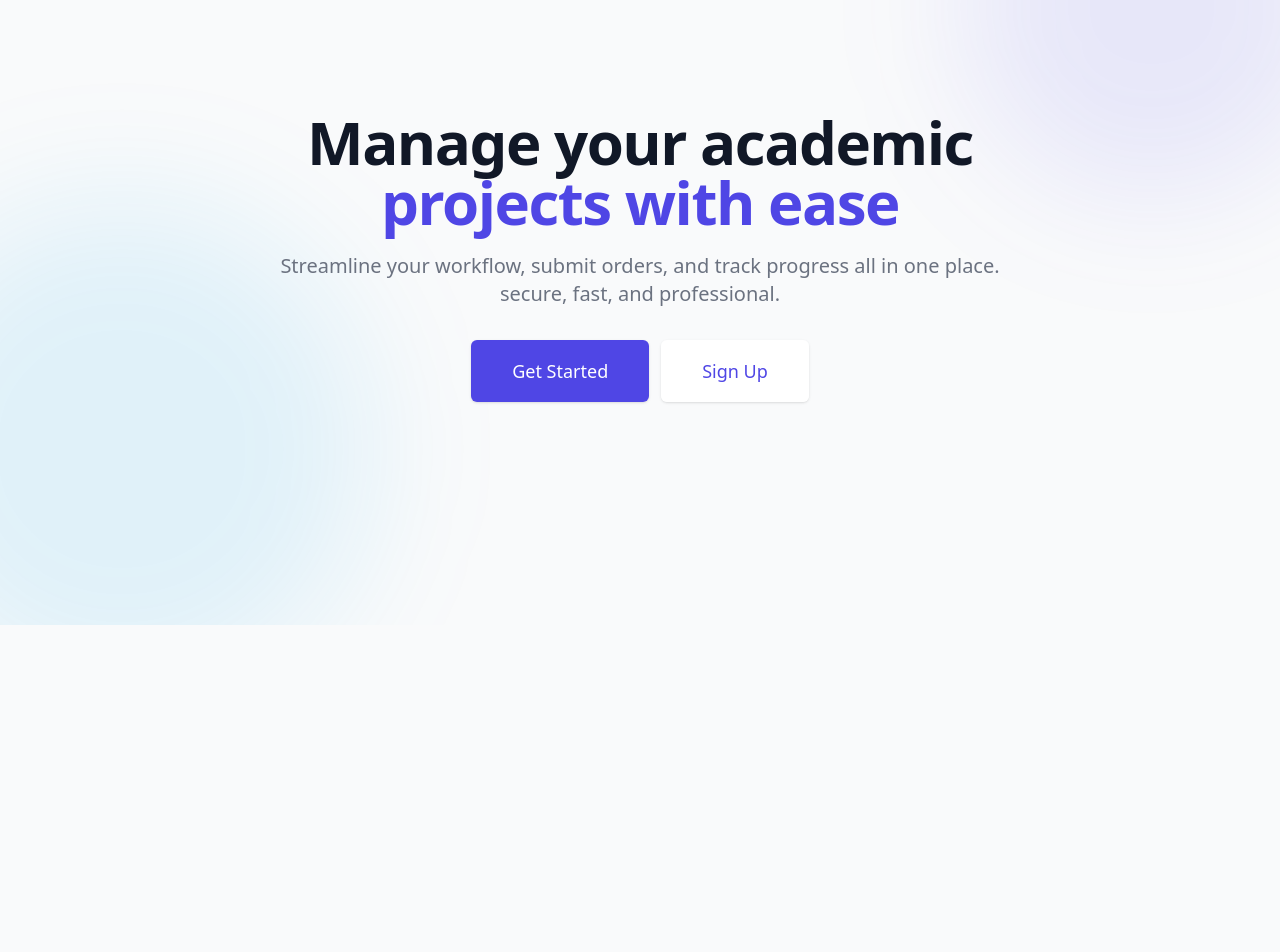
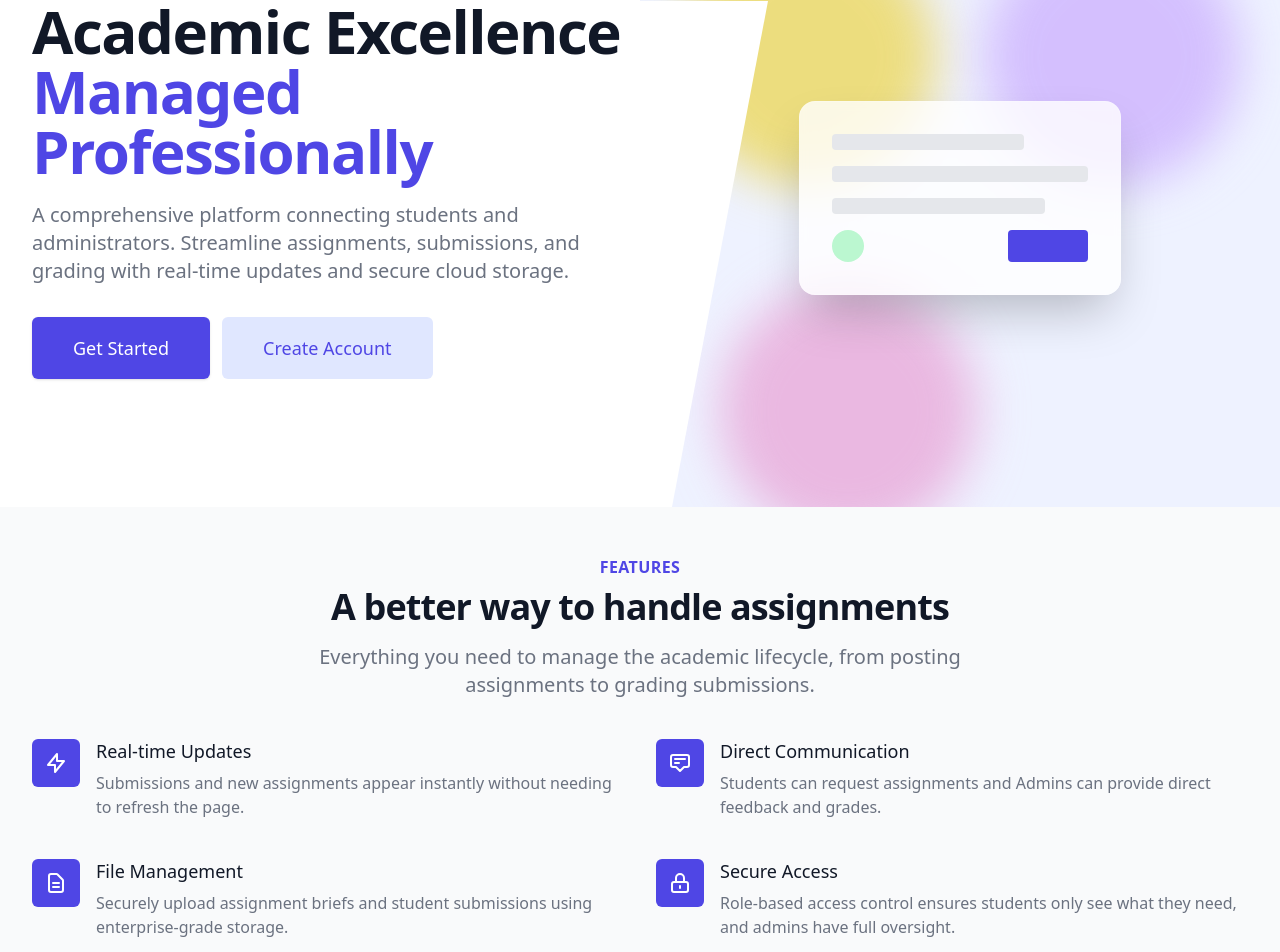
Before and after one commit to CodeWithGeorg/Academic, a React (Vite) app: page /#/ in a window 1280 px wide. Shown: the part 175-1127 px from the top of the page. Before the commit the page ends 800 px from the top, so only its background shows below. Built offline with nearby package versions, Linux system fonts and the light colour scheme; no server answers.

Commit message:
modify home

```diff
--- a/pages/Home.tsx
+++ b/pages/Home.tsx
@@ -15,23 +15,31 @@ const Home: React.FC = () => {
   }
 
   return (
-    <div className="min-h-[calc(100vh-64px)] bg-gray-50 flex flex-col justify-center relative overflow-hidden">
-        {/* Abstract Background Shapes */}
-        <div className="absolute top-0 left-0 w-full h-full overflow-hidden z-0">
-            <div className="absolute top-[-10%] right-[-5%] w-96 h-96 rounded-full bg-primary/10 blur-3xl"></div>
-            <div className="absolute bottom-[-10%] left-[-10%] w-[500px] h-[500px] rounded-full bg-accent/10 blur-3xl"></div>
-        </div>
+    <div className="flex-grow flex flex-col">
+      {/* Hero Section */}
+      <div className="relative bg-white overflow-hidden">
+        <div className="max-w-7xl mx-auto">
+          <div className="relative z-10 pb-8 bg-white sm:pb-16 md:pb-20 lg:max-w-2xl lg:w-full lg:pb-28 xl:pb-32">
+            <svg
+              className="hidden lg:block absolute right-0 inset-y-0 h-full w-48 text-white transform translate-x-1/2"
+              fill="currentColor"
+              viewBox="0 0 100 100"
+              preserveAspectRatio="none"
+              aria-hidden="true"
+            >
+              <polygon points="50,0 100,0 50,100 0,100" />
+            </svg>
 
-      <div className="max-w-7xl mx-auto px-4 sm:px-6 lg:px-8 relative z-10">
-        <div className="text-center">
+            <main className="mt-10 mx-auto max-w-7xl px-4 sm:mt-12 sm:px-6 md:mt-16 lg:mt-20 lg:px-8 xl:mt-28">
+              <div className="sm:text-center lg:text-left">
                 <h1 className="text-4xl tracking-tight font-extrabold text-gray-900 sm:text-5xl md:text-6xl">
-            <span className="block">Manage your academic</span>
-            <span className="block text-primary">projects with ease</span>
+                  <span className="block xl:inline">Academic Excellence</span>{' '}
+                  <span className="block text-primary xl:inline">Managed Professionally</span>
                 </h1>
-          <p className="mt-3 max-w-md mx-auto text-base text-gray-500 sm:text-lg md:mt-5 md:text-xl md:max-w-3xl">
-            Streamline your workflow, submit orders, and track progress all in one place. secure, fast, and professional.
+                <p className="mt-3 text-base text-gray-500 sm:mt-5 sm:text-lg sm:max-w-xl sm:mx-auto md:mt-5 md:text-xl lg:mx-0">
+                  A comprehensive platform connecting students and administrators. Streamline assignments, submissions, and grading with real-time updates and secure cloud storage.
                 </p>
-          <div className="mt-5 max-w-md mx-auto sm:flex sm:justify-center md:mt-8">
+                <div className="mt-5 sm:mt-8 sm:flex sm:justify-center lg:justify-start">
                   <div className="rounded-md shadow">
                     <Link
                       to={ctaLink}
@@ -41,15 +49,116 @@ const Home: React.FC = () => {
                     </Link>
                   </div>
                   {!user && (
-                <div className="mt-3 rounded-md shadow sm:mt-0 sm:ml-3">
+                    <div className="mt-3 sm:mt-0 sm:ml-3">
                       <Link
                         to="/signup"
-                    className="w-full flex items-center justify-center px-8 py-3 border border-transparent text-base font-medium rounded-md text-primary bg-white hover:bg-gray-50 md:py-4 md:text-lg md:px-10"
+                        className="w-full flex items-center justify-center px-8 py-3 border border-transparent text-base font-medium rounded-md text-primary bg-indigo-100 hover:bg-indigo-200 md:py-4 md:text-lg md:px-10"
                       >
-                    Sign Up
+                        Create Account
                       </Link>
                     </div>
                   )}
+                </div>
+              </div>
+            </main>
+          </div>
+        </div>
+        <div className="lg:absolute lg:inset-y-0 lg:right-0 lg:w-1/2 bg-gray-50">
+          <div className="h-56 w-full object-cover sm:h-72 md:h-96 lg:w-full lg:h-full flex items-center justify-center bg-indigo-50">
+               {/* Abstract Graphic representing the platform */}
+               <div className="relative w-full h-full overflow-hidden">
+                    <div className="absolute top-10 right-10 w-64 h-64 bg-purple-300 rounded-full mix-blend-multiply filter blur-xl opacity-70 animate-blob"></div>
+                    <div className="absolute top-10 left-10 w-64 h-64 bg-yellow-300 rounded-full mix-blend-multiply filter blur-xl opacity-70 animate-blob animation-delay-2000"></div>
+                    <div className="absolute -bottom-8 left-20 w-64 h-64 bg-pink-300 rounded-full mix-blend-multiply filter blur-xl opacity-70 animate-blob animation-delay-4000"></div>
+                    <div className="relative z-10 flex items-center justify-center h-full">
+                        <div className="bg-white/80 backdrop-blur-sm p-8 rounded-2xl shadow-2xl border border-white/20">
+                            <div className="space-y-4 w-64">
+                                <div className="h-4 bg-gray-200 rounded w-3/4"></div>
+                                <div className="h-4 bg-gray-200 rounded"></div>
+                                <div className="h-4 bg-gray-200 rounded w-5/6"></div>
+                                <div className="flex justify-between mt-4">
+                                    <div className="h-8 w-8 bg-green-200 rounded-full"></div>
+                                    <div className="h-8 w-20 bg-primary rounded"></div>
+                                </div>
+                            </div>
+                        </div>
+                    </div>
+               </div>
+          </div>
+        </div>
+      </div>
+
+      {/* Features Section */}
+      <div className="py-12 bg-gray-50">
+        <div className="max-w-7xl mx-auto px-4 sm:px-6 lg:px-8">
+          <div className="lg:text-center">
+            <h2 className="text-base text-primary font-semibold tracking-wide uppercase">Features</h2>
+            <p className="mt-2 text-3xl leading-8 font-extrabold tracking-tight text-gray-900 sm:text-4xl">
+              A better way to handle assignments
+            </p>
+            <p className="mt-4 max-w-2xl text-xl text-gray-500 lg:mx-auto">
+              Everything you need to manage the academic lifecycle, from posting assignments to grading submissions.
+            </p>
+          </div>
+
+          <div className="mt-10">
+            <dl className="space-y-10 md:space-y-0 md:grid md:grid-cols-2 md:gap-x-8 md:gap-y-10">
+              <div className="relative">
+                <dt>
+                  <div className="absolute flex items-center justify-center h-12 w-12 rounded-md bg-primary text-white">
+                    <svg className="h-6 w-6" fill="none" viewBox="0 0 24 24" stroke="currentColor">
+                      <path strokeLinecap="round" strokeLinejoin="round" strokeWidth={2} d="M13 10V3L4 14h7v7l9-11h-7z" />
+                    </svg>
+                  </div>
+                  <p className="ml-16 text-lg leading-6 font-medium text-gray-900">Real-time Updates</p>
+                </dt>
+                <dd className="mt-2 ml-16 text-base text-gray-500">
+                  Submissions and new assignments appear instantly without needing to refresh the page.
+                </dd>
+              </div>
+
+              <div className="relative">
+                <dt>
+                  <div className="absolute flex items-center justify-center h-12 w-12 rounded-md bg-primary text-white">
+                    <svg className="h-6 w-6" fill="none" viewBox="0 0 24 24" stroke="currentColor">
+                      <path strokeLinecap="round" strokeLinejoin="round" strokeWidth={2} d="M7 8h10M7 12h4m1 8l-4-4H5a2 2 0 01-2-2V6a2 2 0 012-2h14a2 2 0 012 2v8a2 2 0 01-2 2h-3l-4 4z" />
+                    </svg>
+                  </div>
+                  <p className="ml-16 text-lg leading-6 font-medium text-gray-900">Direct Communication</p>
+                </dt>
+                <dd className="mt-2 ml-16 text-base text-gray-500">
+                  Students can request assignments and Admins can provide direct feedback and grades.
+                </dd>
+              </div>
+
+              <div className="relative">
+                <dt>
+                  <div className="absolute flex items-center justify-center h-12 w-12 rounded-md bg-primary text-white">
+                    <svg className="h-6 w-6" fill="none" viewBox="0 0 24 24" stroke="currentColor">
+                      <path strokeLinecap="round" strokeLinejoin="round" strokeWidth={2} d="M9 12h6m-6 4h6m2 5H7a2 2 0 01-2-2V5a2 2 0 012-2h5.586a1 1 0 01.707.293l5.414 5.414a1 1 0 01.293.707V19a2 2 0 01-2 2z" />
+                    </svg>
+                  </div>
+                  <p className="ml-16 text-lg leading-6 font-medium text-gray-900">File Management</p>
+                </dt>
+                <dd className="mt-2 ml-16 text-base text-gray-500">
+                  Securely upload assignment briefs and student submissions using enterprise-grade storage.
+                </dd>
+              </div>
+
+              <div className="relative">
+                <dt>
+                  <div className="absolute flex items-center justify-center h-12 w-12 rounded-md bg-primary text-white">
+                    <svg className="h-6 w-6" fill="none" viewBox="0 0 24 24" stroke="currentColor">
+                      <path strokeLinecap="round" strokeLinejoin="round" strokeWidth={2} d="M12 15v2m-6 4h12a2 2 0 002-2v-6a2 2 0 00-2-2H6a2 2 0 00-2 2v6a2 2 0 002 2zm10-10V7a4 4 0 00-8 0v4h8z" />
+                    </svg>
+                  </div>
+                  <p className="ml-16 text-lg leading-6 font-medium text-gray-900">Secure Access</p>
+                </dt>
+                <dd className="mt-2 ml-16 text-base text-gray-500">
+                  Role-based access control ensures students only see what they need, and admins have full oversight.
+                </dd>
+              </div>
+            </dl>
           </div>
         </div>
       </div>
```
Lines whose indentation alone changed are shown as unchanged.
